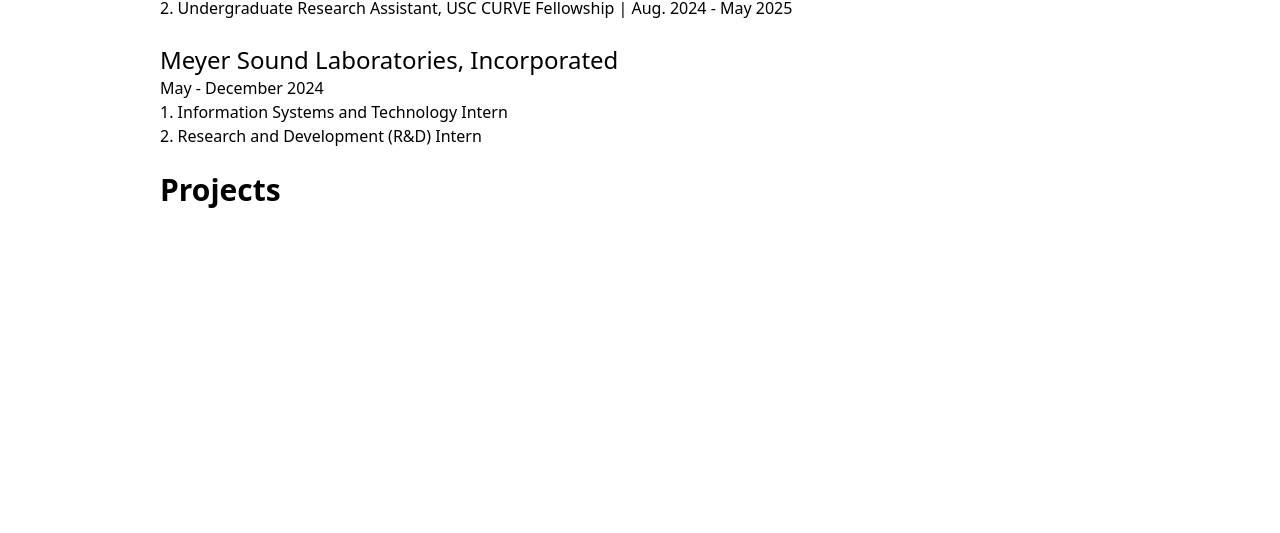
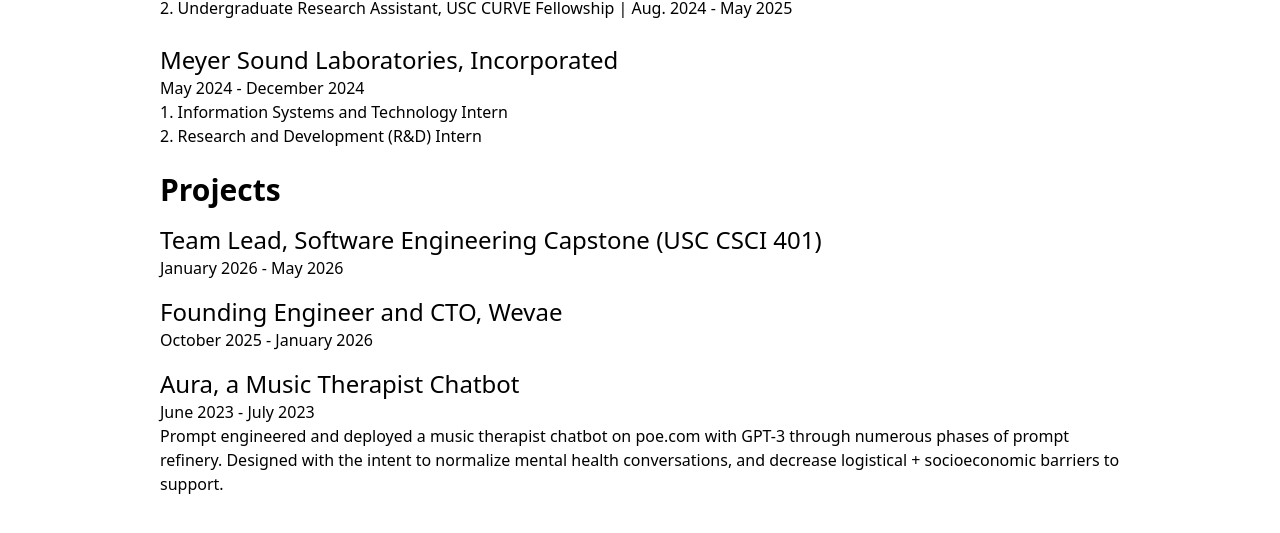
Before and after one commit to sanyakhattar/sck_website, a Next.js app in the folder sanya_chandni_khattar/sanya_chandni_khattar/: page /resume in a window 1280 px wide. Shown: the part 329-862 px from the top of the page. Before the commit the page ends 800 px from the top, so only its background shows below. Built offline with nearby package versions, Linux system fonts and the light colour scheme.

Commit message:
working on styling a bit later, about to deploy new setup to vercel

```diff
--- a/sanya_chandni_khattar/sanya_chandni_khattar/src/app/connect/page.tsx
+++ b/sanya_chandni_khattar/sanya_chandni_khattar/src/app/connect/page.tsx
@@ -44,10 +44,8 @@
               </nav>
 
     {/* Centered main content */}
-        <main className = "mx-auto w-full max-w-5xl flex-1 px-4 py-10 sm:px-8">
+        <main className = "mx-auto w-full max-w-5xl flex-1 px-4 py-10 sm:px-8 mt-45">
             <h1 className = "text-3xl font-bold mb-4">Connect!</h1>
-
-             {/* Responsive card grid */}
               <div className="grid grid-rows-1 sm:grid-cols-2 lg:grid-cols-3 gap-4">
                   <a
                     className="bg-pastel-lavender p-5 rounded-xl flex items-center gap-3 hover:opacity-80 transition-opacity"
@@ -68,15 +66,23 @@
                   </a>
 
                   <a
+                    className = "bg-pastel-green p-5 rounded-xl flex items-center gap-3 hover:opacity-80 transition-opacity"
+                    href = "https://github.com/sanyachkh"
+                    target="_blank"
+                    rel="noopener noreferrer"
+                  >
+                    University GitHub (most used)
+                  </a>
+
+                  <a
                     className="bg-pastel-pink p-5 rounded-xl flex items-center gap-3 hover:opacity-80 transition-opacity"
                     href="https://github.com/sanyakhattar"
                     target="_blank"
                     rel="noopener noreferrer"
                   >
-                        Personal GitHub (Work In Progress)
+                    Personal GitHub (work in progress)
                   </a>
               </div>
-
     </main>
     </div>
   );
--- a/sanya_chandni_khattar/sanya_chandni_khattar/src/app/page.tsx
+++ b/sanya_chandni_khattar/sanya_chandni_khattar/src/app/page.tsx
@@ -17,7 +17,8 @@
   <NavigationMenuLink href = "/projects">projects</NavigationMenuLink>
 </NavigationMenuItem>*/
 
-export default function Home() {
+export default function Home()
+{
   return (
     <div className="min-h-screen flex flex-col">
       {/* Nav bar */}
@@ -78,7 +79,7 @@
             href = "/resume"
           >
             <Image aria-hidden src="/file.svg" alt="File icon" width={16} height={16} />
-            Resume
+            Resume [Web]
             <Image aria-hidden src="/smiski.jpg" alt="Person icon" width={64} height={64} />
           </a>
 
@@ -94,7 +95,7 @@
           </a>
 
           <a
-            className="bg-pastel-sky p-5 rounded-xl flex items-center gap-3 hover:opacity-80 transition-opacity"
+            className="bg-pastel-pink p-5 rounded-xl flex items-center gap-3 hover:opacity-80 transition-opacity"
             href="https://www.linkedin.com/in/sanyakhattar/"
             target="_blank"
             rel="noopener noreferrer"
@@ -103,6 +104,15 @@
             Linkedin
             <Image aria-hidden src="/linkedinsmiski.jpg" alt="Several smiskis" width={64} height={64}/>
           </a>
+
+          <a
+            className="bg-pastel-sky p-5 rounded-xl flex items-center gap-3 hover:opacity-80 transition-opacity"
+            href = "https://drive.google.com/file/d/1WfVluXDfzIx0eB_53rCLxDUo9G4s4CVj/view?usp=sharing"
+          >
+            <Image aria-hidden src="/file.svg" alt="File icon" width={16} height={16} />
+            Resume [PDF]
+            <Image aria-hidden src="/smiski.jpg" alt="Person icon" width={64} height={64} />
+          </a>
         </div>
       </main>
     </div>
--- a/sanya_chandni_khattar/sanya_chandni_khattar/src/app/resume/page.tsx
+++ b/sanya_chandni_khattar/sanya_chandni_khattar/src/app/resume/page.tsx
@@ -62,7 +62,7 @@
 
             <div className = "experience-container">
             <div className = "chrono-experience text-2xl">Meyer Sound Laboratories, Incorporated</div>
-                <div className = "exp-time text-1xl">May - December 2024</div>
+                <div className = "exp-time text-1xl">May 2024 - December 2024</div>
                 <div className = "role(s)">
                     <ol className = "list-inside list-decimal text-l/6 mb-6">
                         <li>Information Systems and Technology Intern</li>
@@ -73,6 +73,25 @@
 
             <div className = "projects text-3xl font-semibold mb-4">Projects</div>
 
+            <div className = "project-container mb-4">
+              <div className = "project-1 text-2xl">Team Lead, Software Engineering Capstone (USC CSCI 401)</div>
+              <div className = "exp-time text-1xl">January 2026 - May 2026</div>
+            </div>
+
+            <div className = "project-container mb-4">
+              <div className = "project-2 text-2xl">Founding Engineer and CTO, Wevae</div>
+              <div className = "exp-time text-1xl">October 2025 - January 2026</div>
+            </div>
+
+            <div className = "project-container mb-4">
+              <div className = "project-3 text-2xl">Aura, a Music Therapist Chatbot</div>
+                <div className = "project-time text-1xl">June 2023 - July 2023</div>
+                <div className = "description text-1xl">
+                  Prompt engineered and deployed a music therapist chatbot on poe.com with GPT-3 through numerous phases of prompt refinery.
+                  Designed with the intent to normalize mental health conversations, and decrease logistical + socioeconomic barriers to support.
+                </div>
+            </div>
+
         </main>
     </div>
   );
```
Lines whose indentation alone changed are shown as unchanged.
